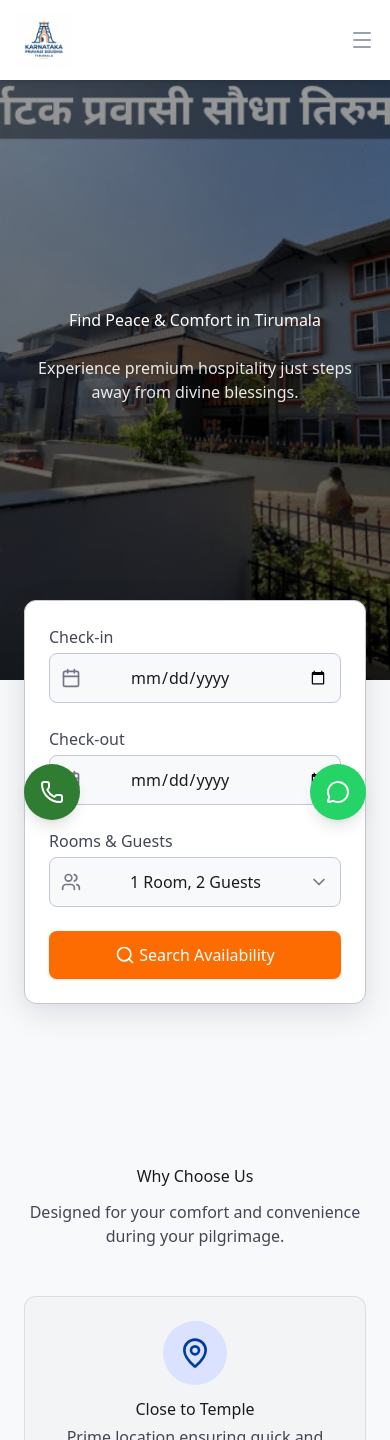
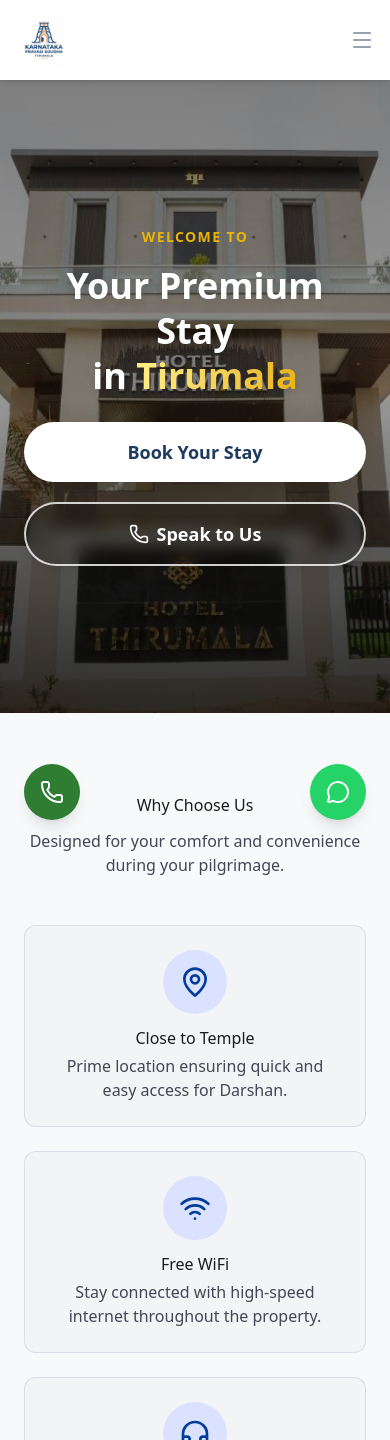
Before and after one commit to sumitkumards07/karnataka, a React (Vite) app: page / in a window 390 px wide. Shown: the top 1440 px of the page. Built offline with nearby package versions, Linux system fonts and the light colour scheme.

Commit message:
Refactor Home and Contact pages, update booking flow to direct WhatsApp redirect, enhance UI aesthetics, and fix mobile deep links

```diff
--- a/src/pages/Contact.tsx
+++ b/src/pages/Contact.tsx
@@ -16,8 +16,8 @@
 
   const handleSubmit = (e: React.FormEvent) => {
     e.preventDefault();
-    const message = `*New Contact Enquiry*%0A%0A*Name:* ${formData.name}%0A*Email:* ${formData.email}%0A*Phone:* ${formData.phone}%0A*Message:* ${formData.message}`;
-    const whatsappUrl = `https://wa.me/${PHONE_NUMBER}?text=${message}`;
+    const message = `*New Contact Enquiry*\n\n*Name:* ${formData.name}\n*Email:* ${formData.email}\n*Phone:* ${formData.phone}\n*Message:* ${formData.message}`;
+    const whatsappUrl = `https://wa.me/${PHONE_NUMBER}?text=${encodeURIComponent(message)}`;
     window.open(whatsappUrl, '_blank');
   };
 
--- a/src/pages/Home.tsx
+++ b/src/pages/Home.tsx
@@ -1,20 +1,12 @@
-import React, { useState } from 'react';
-import { BookingModal } from '../components/BookingModal';
+import React from 'react';
 import { PHONE_NUMBER } from '../components/Layout';
-import { Calendar, Users, ChevronDown, Search, MapPin, Wifi, HeadphonesIcon, Bed, Monitor, Bath, Laptop, Star, Snowflake, Coffee, Sofa, Image } from 'lucide-react';
+import { Calendar, Users, ChevronDown, Search, MapPin, Wifi, HeadphonesIcon, Bed, Monitor, Bath, Laptop, Star, Snowflake, Coffee, Sofa, Image, Phone } from 'lucide-react';
 
 export function Home() {
-  const [isModalOpen, setIsModalOpen] = useState(false);
-  const [selectedRoom, setSelectedRoom] = useState('');
-
-  const openBookingModal = (roomName: string) => {
-    setSelectedRoom(roomName);
-    setIsModalOpen(true);
-  };
-
-  const closeBookingModal = () => {
-    setIsModalOpen(false);
-    setSelectedRoom('');
+  const handleBookRoom = (roomName: string) => {
+    const message = `Hello, I am interested in booking the *${roomName}* at Karnataka Pravasi Soudha. Please provide more details.`;
+    const whatsappUrl = `https://wa.me/${PHONE_NUMBER}?text=${encodeURIComponent(message)}`;
+    window.open(whatsappUrl, '_blank');
   };
 
   return (
@@ -22,51 +14,31 @@
       <div className="bg-background text-on-background font-body-md flex flex-col">
         <main className="flex-grow">
           {/* Hero Section */}
-          <section className="relative h-[600px] w-full bg-surface-container-high flex items-center justify-center">
+          <section className="relative h-[75vh] min-h-[600px] w-full flex items-center justify-center overflow-hidden">
             <div
-              className="absolute inset-0 bg-cover bg-center"
-              style={{ backgroundImage: "url('/images/hero.png')" }}
+              className="absolute inset-0 bg-cover bg-center transform scale-105"
+              style={{ backgroundImage: "url('/images/hero-new.jpg')" }}
             ></div>
-            <div className="absolute inset-0 hero-overlay"></div>
-            <div className="relative z-10 text-center max-w-[800px] px-gutter">
-              <h1 className="text-display-lg font-display-lg text-on-primary mb-md">Find Peace & Comfort in Tirumala</h1>
-              <p className="text-body-lg font-body-lg text-on-primary/90 mb-lg">Experience premium hospitality just steps away from divine blessings.</p>
-            </div>
-          </section>
+            <div className="absolute inset-0 bg-gradient-to-b from-black/50 via-black/40 to-black/80"></div>
+            <div className="relative z-10 text-center max-w-4xl px-6 sm:px-12 flex flex-col items-center">
+              <span className="text-[#eab308] font-semibold tracking-widest uppercase text-sm mb-4 block">Welcome to</span>
+              <h1 className="text-4xl sm:text-5xl md:text-6xl lg:text-7xl font-bold text-white mb-6 leading-tight drop-shadow-lg">
+                Your Premium Stay <br/> in <span className="text-transparent bg-clip-text bg-gradient-to-r from-yellow-200 to-[#eab308]">Tirumala</span>
+              </h1>
 
-          {/* Booking Widget (Overlapping Hero) */}
-          <section className="max-w-[1200px] mx-auto px-gutter relative -mt-xl z-20 mb-xl">
-            <div className="bg-surface-container-lowest rounded-xl shadow-[0px_8px_32px_rgba(0,0,0,0.12)] p-md flex flex-col md:flex-row gap-md items-end border border-outline-variant">
-              <div className="w-full md:w-1/4">
-                <label className="block text-label-md font-label-md text-on-surface-variant mb-xs">Check-in</label>
-                <div className="relative">
-                  <Calendar className="absolute left-sm top-1/2 -translate-y-1/2 text-outline w-5 h-5" />
-                  <input className="w-full pl-xl pr-sm py-sm border border-outline-variant rounded-lg focus:border-primary focus:ring-1 focus:ring-primary outline-none text-body-md font-body-md bg-surface-bright text-on-surface" type="date" />
-                </div>
-              </div>
-              <div className="w-full md:w-1/4">
-                <label className="block text-label-md font-label-md text-on-surface-variant mb-xs">Check-out</label>
-                <div className="relative">
-                  <Calendar className="absolute left-sm top-1/2 -translate-y-1/2 text-outline w-5 h-5" />
-                  <input className="w-full pl-xl pr-sm py-sm border border-outline-variant rounded-lg focus:border-primary focus:ring-1 focus:ring-primary outline-none text-body-md font-body-md bg-surface-bright text-on-surface" type="date" />
-                </div>
-              </div>
-              <div className="w-full md:w-1/4">
-                <label className="block text-label-md font-label-md text-on-surface-variant mb-xs">Rooms & Guests</label>
-                <div className="relative">
-                  <Users className="absolute left-sm top-1/2 -translate-y-1/2 text-outline w-5 h-5" />
-                  <select className="w-full pl-xl pr-sm py-sm border border-outline-variant rounded-lg focus:border-primary focus:ring-1 focus:ring-primary outline-none text-body-md font-body-md bg-surface-bright text-on-surface appearance-none">
-                    <option>1 Room, 2 Guests</option>
-                    <option>1 Room, 3 Guests</option>
-                    <option>2 Rooms, 4 Guests</option>
-                  </select>
-                  <ChevronDown className="absolute right-sm top-1/2 -translate-y-1/2 text-outline pointer-events-none w-5 h-5" />
-                </div>
-              </div>
-              <div className="w-full md:w-1/4">
-                <button className="w-full bg-secondary-container text-on-secondary font-headline-md text-headline-md py-sm rounded-lg hover:bg-secondary transition-colors shadow-sm flex items-center justify-center gap-xs cursor-pointer">
-                  <Search className="w-5 h-5" /> Search Availability
+              <div className="flex flex-col sm:flex-row justify-center gap-5 w-full sm:w-auto">
+                <button
+                  onClick={() => handleBookRoom('Deluxe Room')}
+                  className="bg-white text-[#1e3a5f] hover:bg-gray-100 font-bold py-4 px-10 rounded-full transition-all duration-300 shadow-[0_8px_30px_rgb(0,0,0,0.12)] hover:shadow-2xl transform hover:-translate-y-1 text-lg flex items-center justify-center"
+                >
+                  Book Your Stay
                 </button>
+                <a
+                  href={`tel:+${PHONE_NUMBER}`}
+                  className="bg-black/20 backdrop-blur-sm border-2 border-white/80 text-white hover:bg-white hover:text-[#1e3a5f] font-bold py-4 px-10 rounded-full transition-all duration-300 shadow-lg hover:shadow-2xl transform hover:-translate-y-1 text-lg flex items-center justify-center gap-2"
+                >
+                  <Phone className="w-5 h-5" /> Speak to Us
+                </a>
               </div>
             </div>
           </section>
@@ -133,7 +105,7 @@
                         <span className="text-price-display font-price-display text-on-surface">₹2,500</span>
                         <span className="text-body-sm font-body-sm text-on-surface-variant block">/ night</span>
                       </div>
-                      <button onClick={() => openBookingModal("Deluxe Room")} className="bg-secondary-container text-on-secondary font-label-md text-label-md px-md py-sm rounded-lg hover:bg-secondary transition-colors shadow-sm cursor-pointer">Book</button>
+                      <button onClick={() => handleBookRoom("Deluxe Room")} className="bg-secondary-container text-on-secondary font-label-md text-label-md px-md py-sm rounded-lg hover:bg-secondary transition-colors shadow-sm cursor-pointer">Book</button>
                     </div>
                   </div>
                 </div>
@@ -160,7 +132,7 @@
                         <span className="text-price-display font-price-display text-on-surface">₹3,500</span>
                         <span className="text-body-sm font-body-sm text-on-surface-variant block">/ night</span>
                       </div>
-                      <button onClick={() => openBookingModal("Executive Room")} className="bg-secondary-container text-on-secondary font-label-md text-label-md px-md py-sm rounded-lg hover:bg-secondary transition-colors shadow-sm cursor-pointer">Book</button>
+                      <button onClick={() => handleBookRoom("Executive Room")} className="bg-secondary-container text-on-secondary font-label-md text-label-md px-md py-sm rounded-lg hover:bg-secondary transition-colors shadow-sm cursor-pointer">Book</button>
                     </div>
                   </div>
                 </div>
@@ -184,7 +156,7 @@
                         <span className="text-price-display font-price-display text-on-surface">₹5,000</span>
                         <span className="text-body-sm font-body-sm text-on-surface-variant block">/ night</span>
                       </div>
-                      <button onClick={() => openBookingModal("Luxury Suite")} className="bg-secondary-container text-on-secondary font-label-md text-label-md px-md py-sm rounded-lg hover:bg-secondary transition-colors shadow-sm cursor-pointer">Book</button>
+                      <button onClick={() => handleBookRoom("Luxury Suite")} className="bg-secondary-container text-on-secondary font-label-md text-label-md px-md py-sm rounded-lg hover:bg-secondary transition-colors shadow-sm cursor-pointer">Book</button>
                     </div>
                   </div>
                 </div>
@@ -194,14 +166,6 @@
           </section>
         </main>
       </div>
-
-      {isModalOpen && (
-        <BookingModal
-          roomName={selectedRoom}
-          onClose={closeBookingModal}
-          phoneNumber={PHONE_NUMBER}
-        />
-      )}
     </>
   );
 }
```
Also changed, not shown: src/components/BookingModal.tsx (+12 -8 lines), public/images/hero-new.jpg (added), src/index.css (line endings or trailing spaces).
